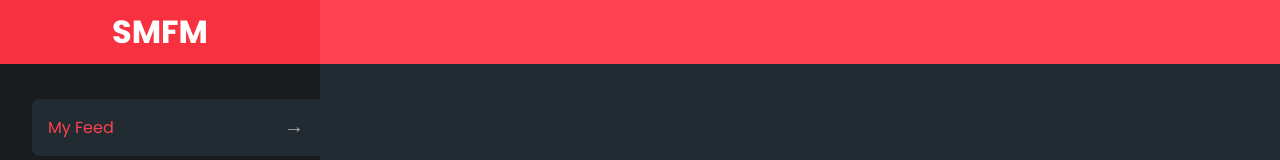
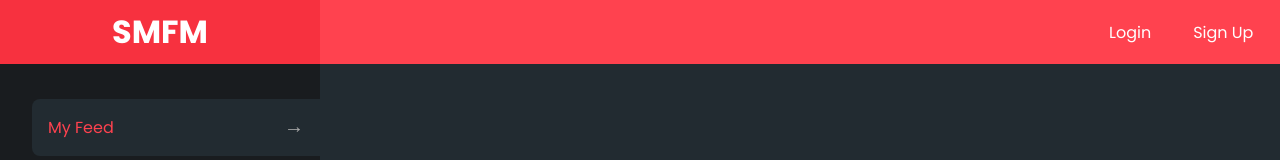
Before and after one commit to GypsyDangerous/MovieCave, a Next.js app: page / in a window 1280 px wide. Shown: the top 160 px of the page. Built offline with nearby package versions, Linux system fonts and the light colour scheme.

Commit message:
added sign-up/login bttons to header

```diff
--- a/package.json
+++ b/package.json
@@ -8,6 +8,7 @@
 		"start": "next start"
 	},
 	"dependencies": {
+		"color": "^3.1.2",
 		"fetchio-js": "^1.1.1",
 		"next": "9.5.3",
 		"react": "16.13.1",
--- a/src/components/Header.js
+++ b/src/components/Header.js
@@ -1,15 +1,32 @@
 import StyledHeader from "./Styled components/Header";
 import styled from "styled-components";
+import NavLink from "./shared/NavLink";
+import Color from "color"
 
 const HeaderContent = styled.div`
 	height: 100%;
 	display: flex;
-	justify-content: center;
+	justify-content: space-between;
 `;
 
 const Media = styled.div`
 	height: 100%;
-	flex: 1;
+	flex: 0.2;
+	align-items: center;
+	display: flex;
+	// justify-content: space-evenly;
+
+	a{
+		border-radius: .5rem;
+		padding: .5rem 1rem;
+		margin: 0 .25rem;
+		border: 1px solid transparent;
+		&:hover, &:focus &.active{
+			outline: none;
+			background: ${props => props.theme.colors.secondary.dark};
+			border: 1px solid ${props => new Color(props.theme.colors.secondary.dark).darken(.25).hex()};
+		}
+	}
 `;
 
 const LogoContainer = styled.div`
@@ -28,8 +45,13 @@ const Header = () => {
 	return (
 		<StyledHeader>
 			<HeaderContent>
-				<LogoContainer><h1>SMFM</h1></LogoContainer>
-				<Media></Media>
+				<LogoContainer>
+					<h1>SMFM</h1>
+				</LogoContainer>
+				<Media>
+					<NavLink activeClassName="active" href="/auth/login"><a>Login</a></NavLink>
+					<NavLink activeClassName="active" href="/auth/register"><a>Sign Up</a></NavLink>
+				</Media>
 			</HeaderContent>
 		</StyledHeader>
 	);
```
Also changed, not shown: 1 other file (tests, documents, lock files or other folders). Lines whose indentation alone changed are shown as unchanged.
